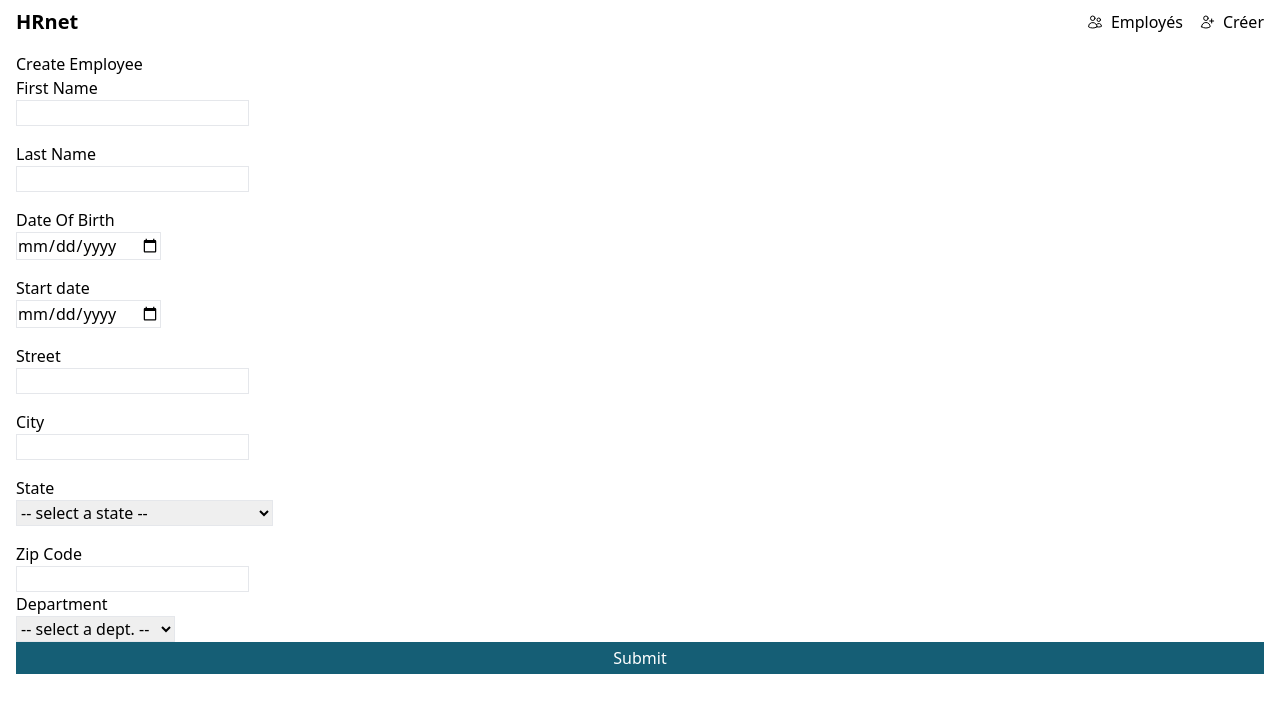
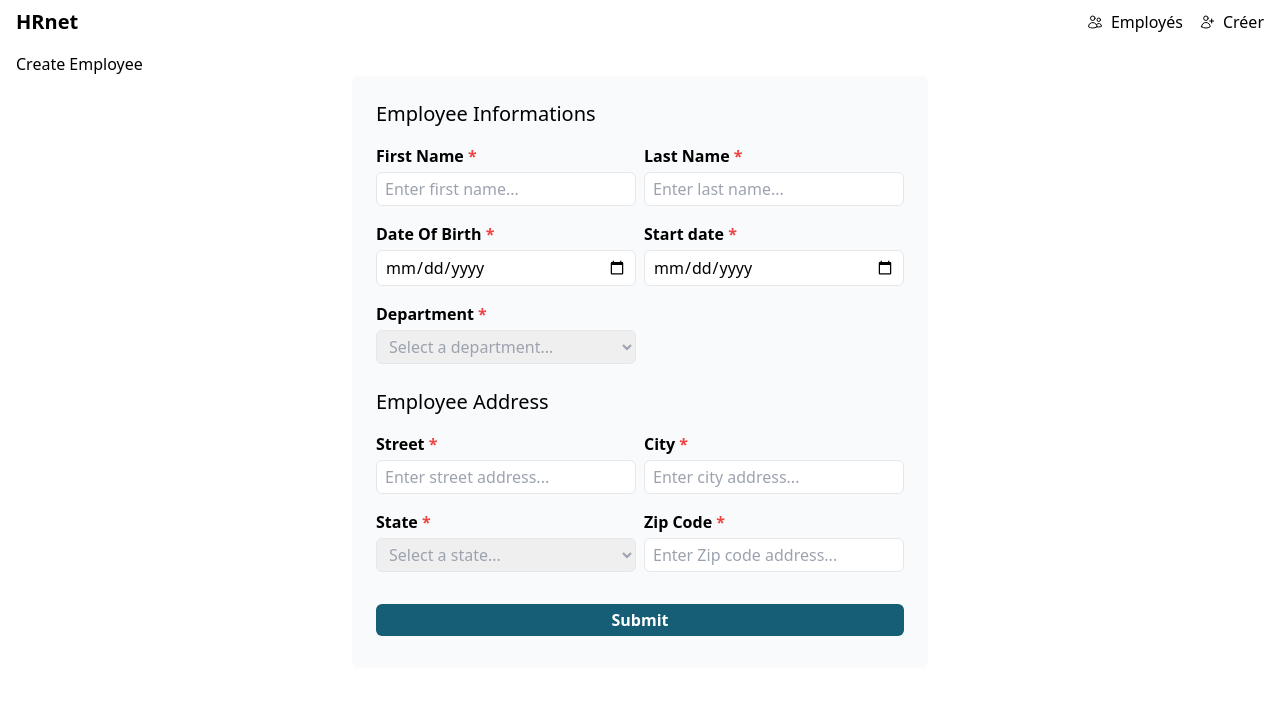
Before and after one commit to erischon/HRnet, a React (Vite) app: page /employee/create in a window 1280 px wide. Shown: the top 712 px of the page. Built offline with nearby package versions, Linux system fonts and the light colour scheme.

Commit message:
Update CreateEmployeeForm.jsx

```diff
--- a/src/components/CreateEmployeeForm.jsx
+++ b/src/components/CreateEmployeeForm.jsx
@@ -16,155 +16,210 @@ function CreateEmployeeForm() {
   return (
     <>
       <form
-        className="flex flex-col"
+        className="flex flex-col w-full sm:max-w-xl px-6 py-6 mx-auto mb-6 bg-slate-50 rounded-md"
         onSubmit={handleSubmit(onSubmit)}
         noValidate
       >
-        <div className="mb-4">
-          <label htmlFor="firstName">First Name</label>
+        <h2 className="font-light text-xl mb-4">Employee Informations</h2>
+
+        <div className="sm:grid sm:grid-cols-2 sm:gap-2 mb-4">
+          <div className="flex flex-col mb-2">
+            <label htmlFor="firstName" className="mb-1 font-semibold">
+              First Name <span className="text-red-500">*</span>
+            </label>
             <input
               id="firstName"
               type="text"
-            className="block border"
+              className="block border px-2 py-1 rounded-md"
+              placeholder="Enter first name..."
               {...register("firstName", {
                 required: { value: true, message: "First Name is required" },
               })}
             />
 
-          <p className="text-red-500 text-sm">{errors.firstName?.message}</p>
+            <p className="text-red-500 text-sm italic">
+              {errors.firstName?.message}
+            </p>
           </div>
 
-        <div className="mb-4">
-          <label htmlFor="lastName">Last Name</label>
+          <div className="flex flex-col mb-2">
+            <label htmlFor="lastName" className="mb-1 font-semibold">
+              Last Name <span className="text-red-500">*</span>
+            </label>
             <input
               id="lastName"
               type="text"
-            className="block border"
+              className="block border px-2 py-1 rounded-md"
+              placeholder="Enter last name..."
               {...register("lastName", {
                 required: { value: true, message: "Last name is required" },
               })}
             />
 
-          <p className="text-red-500 text-sm">{errors.lastName?.message}</p>
+            <p className="text-red-500 text-sm italic">
+              {errors.lastName?.message}
+            </p>
           </div>
 
-        <div className="mb-4">
-          <label htmlFor="birthDate">Date Of Birth</label>
+          <div className="flex flex-col mb-2">
+            <label htmlFor="birthDate" className="mb-1 font-semibold">
+              Date Of Birth <span className="text-red-500">*</span>
+            </label>
             <input
               id="birthDate"
               type="date"
-            className="block border"
+              className="block border px-2 py-1 rounded-md"
               {...register("birthDate", {
                 required: { value: true, message: "Date of birth is required" },
               })}
             />
 
-          <p className="text-red-500 text-sm">{errors.birthDate?.message}</p>
+            <p className="text-red-500 text-sm italic">
+              {errors.birthDate?.message}
+            </p>
           </div>
 
-        <div className="mb-4">
-          <label htmlFor="startDate">Start date</label>
+          <div className="flex flex-col mb-2">
+            <label htmlFor="startDate" className="mb-1 font-semibold">
+              Start date <span className="text-red-500">*</span>
+            </label>
             <input
               id="startDate"
               type="date"
-            className="block border"
+              className="block border px-2 py-1 rounded-md"
               {...register("startDate", {
                 required: { value: true, message: "Start date is required" },
               })}
             />
 
-          <p className="text-red-500 text-sm">{errors.startDate?.message}</p>
+            <p className="text-red-500 text-sm italic">
+              {errors.startDate?.message}
+            </p>
           </div>
 
-        <div className="mb-4">
-          <label htmlFor="street">Street</label>
-          <input
-            id="street"
-            type="text"
-            {...register("street", {
-              required: { value: true, message: "Street is required" },
+          <div className="flex flex-col mb-2">
+            <label htmlFor="department" className="mb-1 font-semibold">
+              Department <span className="text-red-500">*</span>
+            </label>
+            <select
+              id="department"
+              className="block border px-2 py-1 rounded-md text-gray-400"
+              {...register("department", {
+                required: { value: true, message: "Department is required" },
               })}
-            className="block border"
-          />
-
-          <p className="text-red-500 text-sm">{errors.street?.message}</p>
-        </div>
-
-        <div className="mb-4">
-          <label htmlFor="city">City</label>
-          <input
-            id="city"
-            type="text"
-            {...register("city", {
-              required: { value: true, message: "City is required" },
-            })}
-            className="block border"
-          />
-
-          <p className="text-red-500 text-sm">{errors.city?.message}</p>
-        </div>
-
-        <div className="mb-4">
-          <label htmlFor="state">State</label>
-          <select
-            id="state"
-            {...register("state", {
-              required: { value: true, message: "State is required" },
-            })}
-            className="block border"
             >
               <option disabled selected value="">
-              -- select a state --
+                Select a department...
               </option>
 
-            {states.map((state) => (
-              <option key={state.abbreviation} value={state.abbreviation}>
+              {departments.map((state, n) => (
+                <option key={n} value={departments.name} className="text-black">
                   {state.name}
                 </option>
               ))}
             </select>
 
-          <p className="text-red-500 text-sm">{errors.state?.message}</p>
+            <p className="text-red-500 text-sm italic">
+              {errors.department?.message}
+            </p>
+          </div>
         </div>
 
-        <div>
-          <label htmlFor="zipCode">Zip Code</label>
+        <h2 className="font-light text-xl mb-4">Employee Address</h2>
+
+        <div className="sm:grid sm:grid-cols-2 sm:gap-2">
+          <div className="flex flex-col mb-2">
+            <label htmlFor="street" className="mb-1 font-semibold">
+              Street <span className="text-red-500">*</span>
+            </label>
             <input
-            id="zipCode"
-            type="number"
-            {...register("zipCode", {
-              required: { value: true, message: "Zip code is required" },
+              id="street"
+              type="text"
+              placeholder="Enter street address..."
+              {...register("street", {
+                required: { value: true, message: "Street is required" },
               })}
-            className="block border"
+              className="block border px-2 py-1 rounded-md"
             />
 
-          <p className="text-red-500 text-sm">{errors.zipCode?.message}</p>
+            <p className="text-red-500 text-sm italic">
+              {errors.street?.message}
+            </p>
           </div>
 
-        <div>
-          <label htmlFor="department">Department</label>
+          <div className="flex flex-col mb-2">
+            <label htmlFor="city" className="mb-1 font-semibold">
+              City <span className="text-red-500">*</span>
+            </label>
+            <input
+              id="city"
+              type="text"
+              placeholder="Enter city address..."
+              {...register("city", {
+                required: { value: true, message: "City is required" },
+              })}
+              className="block border px-2 py-1 rounded-md"
+            />
+
+            <p className="text-red-500 text-sm italic">
+              {errors.city?.message}
+            </p>
+          </div>
+
+          <div className="flex flex-col mb-2">
+            <label htmlFor="state" className="mb-1 font-semibold">
+              State <span className="text-red-500">*</span>
+            </label>
             <select
-            id="department"
-            {...register("department", {
-              required: { value: true, message: "Department is required" },
+              id="state"
+              className="block border px-2 py-1 rounded-md text-gray-400"
+              {...register("state", {
+                required: { value: true, message: "State is required" },
               })}
-            className="block border"
             >
-            <option disabled selected value="">
-              -- select a dept. --
+              <option disabled selected value="" className="">
+                Select a state...
               </option>
 
-            {departments.map((state, n) => (
-              <option key={n} value={departments.name}>
+              {states.map((state) => (
+                <option
+                  key={state.abbreviation}
+                  value={state.abbreviation}
+                  className="text-black"
+                >
                   {state.name}
                 </option>
               ))}
             </select>
 
-          <p className="text-red-500 text-sm">{errors.department?.message}</p>
+            <p className="text-red-500 text-sm italic">
+              {errors.state?.message}
+            </p>
           </div>
 
-        <button className="px-2 py-1 bg-cyan-800 text-white">Submit</button>
+          <div className="flex flex-col mb-2">
+            <label htmlFor="zipCode" className="mb-1 font-semibold">
+              Zip Code <span className="text-red-500">*</span>
+            </label>
+            <input
+              id="zipCode"
+              type="number"
+              placeholder="Enter Zip code address..."
+              {...register("zipCode", {
+                required: { value: true, message: "Zip code is required" },
+              })}
+              className="block border px-2 py-1 rounded-md"
+            />
+
+            <p className="text-red-500 text-sm italic">
+              {errors.zipCode?.message}
+            </p>
+          </div>
+        </div>
+
+        <button className="px-2 py-1 bg-cyan-800 text-white font-semibold rounded-md mt-6 mb-2 w-full mx-auto">
+          Submit
+        </button>
       </form>
 
       <DevTool control={control} />
```
Lines whose indentation alone changed are shown as unchanged.
